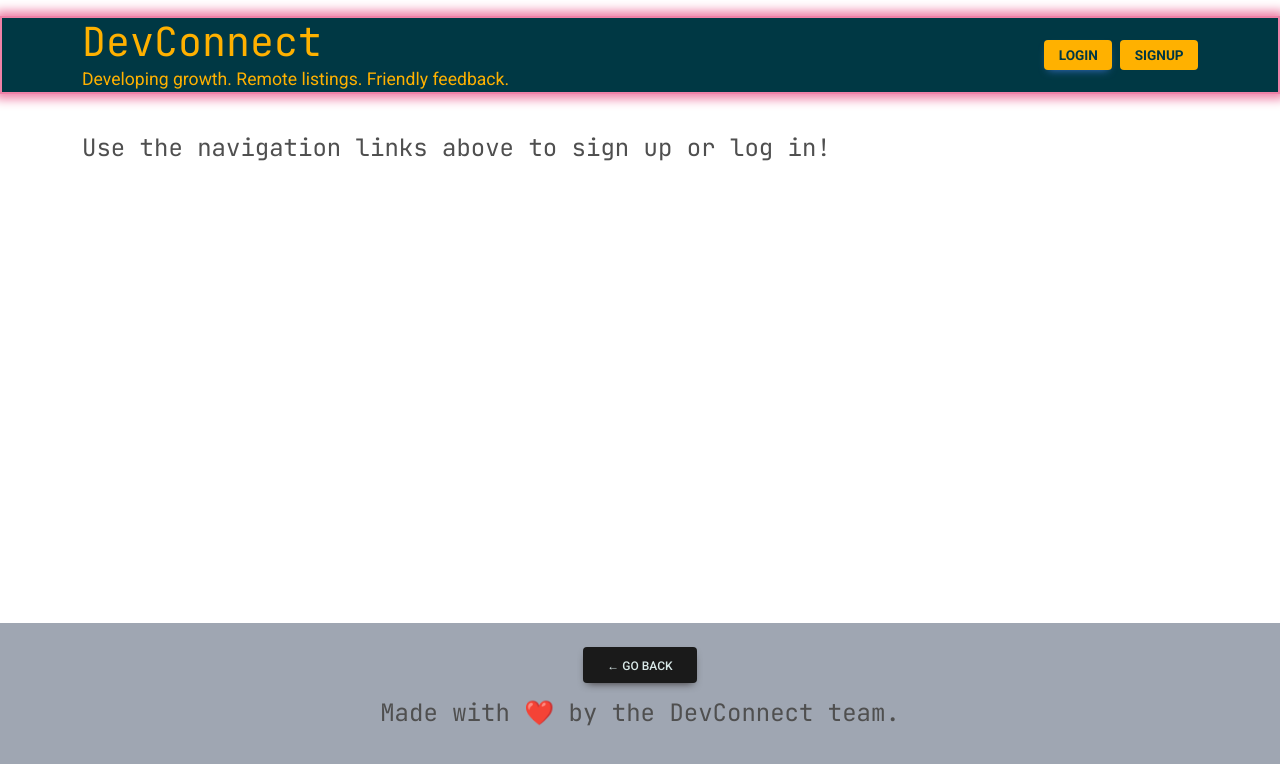
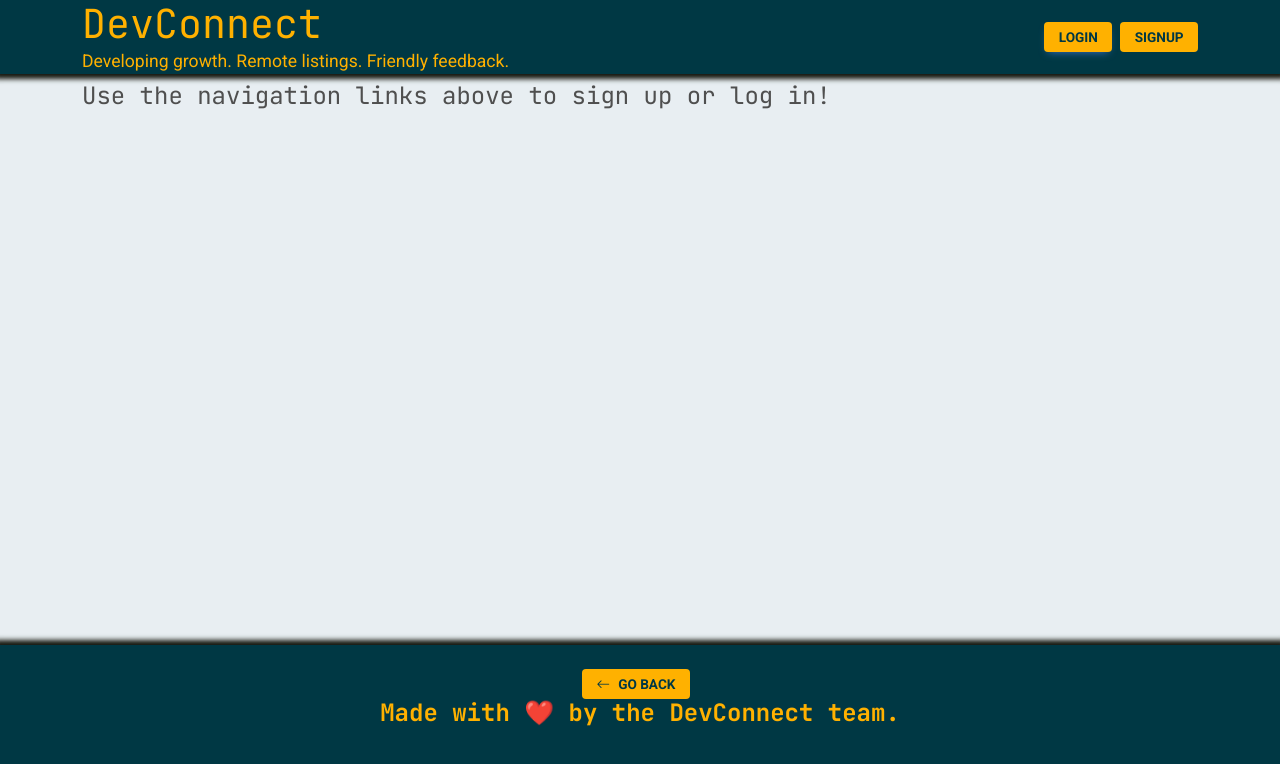
Before and after one commit to jannorth/DevConnect, a React (Create React App) app in the folder client/: page /me in a window 1280 px wide. Shown: the top 764 px of the page. Built offline with nearby package versions, Linux system fonts and the light colour scheme; no server answers.

Commit message:
unified color scheme, styled footer, repaired index.css

```diff
--- a/client/src/App.js
+++ b/client/src/App.js
@@ -1,4 +1,5 @@
 import React from 'react';
+import { Colors } from '../src/colors';
 import {
   ApolloClient,
   InMemoryCache,
@@ -43,6 +44,7 @@ const client = new ApolloClient({
 
 function App() {
   return (
+    <div style={{ backgroundColor: Colors.tertiaryColor }}>
     <ApolloProvider client={client}>
       <Router>
         <div className="flex-column justify-flex-start min-100-vh">
@@ -81,6 +83,7 @@ function App() {
         </div>
       </Router>
     </ApolloProvider>
+    </div>
   );
 }
 
--- a/client/src/colors.js
+++ b/client/src/colors.js
@@ -1,6 +1,6 @@
 export const Colors = {
     primaryColor: '#003844',
     secondaryColor: '#FFB100',
-    tertiaryColor: '#FFEBC6',
-    quarternaryColor: '#EF81A7'
+    tertiaryColor: '#E8EEF2',
+    quarternaryColor: '#161810'
 };
--- a/client/src/components/Footer/index.js
+++ b/client/src/components/Footer/index.js
@@ -1,21 +1,28 @@
 import React from 'react';
 import { useLocation, useNavigate } from 'react-router-dom';
+import { Colors } from '../../colors';
 
 const Footer = () => {
   const location = useLocation();
   const navigate = useNavigate();
   return (
-    <footer className="w-100 mt-auto bg-secondary p-4">
+    <footer className="w-100 mt-auto py-4"
+    style={{
+      backgroundColor: Colors.primaryColor,
+      color: Colors.secondaryColor,
+      boxShadow: `0px 0px 5px 5px ${Colors.quarternaryColor}`
+      }}>
       <div className="container text-center mb-5">
         {location.pathname !== '/' && (
           <button
-            className="btn btn-dark mb-3"
+            className="btn btn-secondary btn-sm me-2 fw-bold text-uppercase"
             onClick={() => navigate(-1)}
+            style={{ backgroundColor: Colors.secondaryColor, color: Colors.primaryColor }}
           >
-            &larr; Go Back
+            <i className="bi bi-arrow-left me-2"></i>Go Back
           </button>
         )}
-        <h4>
+        <h4 style={{ fontWeight: 'bold' }}>
           Made with{' '}
           <span
             className="emoji"
--- a/client/src/components/Header/index.js
+++ b/client/src/components/Header/index.js
@@ -12,14 +12,13 @@ const Header = () => {
   };
 
   return (
-<header className=" mb-4 py-3">
+<header className="w-100 mt-0 mb-2">
   <div
     className="mx-auto"
     style={{
       backgroundColor: Colors.primaryColor,
       color: Colors.secondaryColor,
-      border: `2px solid ${Colors.quarternaryColor}`,
-      boxShadow: `0px 0px 10px 5px ${Colors.quarternaryColor}`,
+      boxShadow: `0px 0px 5px 5px ${Colors.quarternaryColor}`,
     }}
   >
         <div className="container d-flex justify-content-between align-items-center">
--- a/client/src/index.css
+++ b/client/src/index.css
@@ -1,17 +1,247 @@
-/*! normalize.css v8.0.1 | MIT License | github.com/necolas/normalize.css */
-/* Document
+/* 1. Correct the line height in all browsers.
+ * 2. Prevent adjustments of font size after orientation changes in iOS.
+ */
+html {
+  line-height: 1.15;
+  /* 1 */
+  -webkit-text-size-adjust: 100%;
+  /* 2 */
+}
+
+/* Sections
    ========================================================================== */
 /**
- * 1. Correct the line height in all browsers.
- * 2. Prevent adjustments of font size after orientation changes in iOS.
- */
-
-
-
-  /**
-   * Add the correct vertical alignment in Chrome, Firefox, and Opera.
-   */
-  progress {
+ * Remove the margin in all browsers.
+ */
+body {
+  margin: 0;
+}
+
+/**
+ * Render the `main` element consistently in IE.
+ */
+main {
+  display: block;
+}
+
+/**
+ * Correct the font size and margin on `h1` elements within `section` and
+ * `article` contexts in Chrome, Firefox, and Safari.
+ */
+h1 {
+  font-size: 2em;
+  margin: 0.67em 0;
+}
+
+/* Grouping content
+   ========================================================================== */
+/**
+ * 1. Add the correct box sizing in Firefox.
+ * 2. Show the overflow in Edge and IE.
+ */
+hr {
+  box-sizing: content-box;
+  /* 1 */
+  height: 0;
+  /* 1 */
+  overflow: visible;
+  /* 2 */
+}
+
+/**
+ * 1. Correct the inheritance and scaling of font size in all browsers.
+ * 2. Correct the odd `em` font sizing in all browsers.
+ */
+pre {
+  font-family: monospace, monospace;
+  /* 1 */
+  font-size: 1em;
+  /* 2 */
+}
+
+/* Text-level semantics
+   ========================================================================== */
+/**
+ * Remove the gray background on active links in IE 10.
+ */
+a {
+  background-color: transparent;
+}
+
+/**
+ * 1. Remove the bottom border in Chrome 57-
+ * 2. Add the correct text decoration in Chrome, Edge, IE, Opera, and Safari.
+ */
+abbr[title] {
+  border-bottom: none;
+  /* 1 */
+  text-decoration: underline;
+  /* 2 */
+  text-decoration: underline dotted;
+  /* 2 */
+}
+
+/**
+ * Add the correct font weight in Chrome, Edge, and Safari.
+ */
+b,
+strong {
+  font-weight: bolder;
+}
+
+/**
+ * 1. Correct the inheritance and scaling of font size in all browsers.
+ * 2. Correct the odd `em` font sizing in all browsers.
+ */
+code,
+kbd,
+samp {
+  font-family: monospace, monospace;
+  /* 1 */
+  font-size: 1em;
+  /* 2 */
+}
+
+/**
+ * Add the correct font size in all browsers.
+ */
+small {
+  font-size: 80%;
+}
+
+/**
+ * Prevent `sub` and `sup` elements from affecting the line height in
+ * all browsers.
+ */
+sub,
+sup {
+  font-size: 75%;
+  line-height: 0;
+  position: relative;
+  vertical-align: baseline;
+}
+
+sub {
+  bottom: -0.25em;
+}
+
+sup {
+  top: -0.5em;
+}
+
+/* Embedded content
+   ========================================================================== */
+/**
+ * Remove the border on images inside links in IE 10.
+ */
+img {
+  border-style: none;
+}
+
+/* Forms
+   ========================================================================== */
+/**
+ * 1. Change the font styles in all browsers.
+ * 2. Remove the margin in Firefox and Safari.
+ */
+button,
+input,
+optgroup,
+select,
+textarea {
+  font-family: inherit;
+  /* 1 */
+  font-size: 100%;
+  /* 1 */
+  line-height: 1.15;
+  /* 1 */
+  margin: 0;
+  /* 2 */
+}
+
+/**
+ * Show the overflow in IE.
+ * 1. Show the overflow in Edge.
+ */
+button,
+input {
+  /* 1 */
+  overflow: visible;
+}
+
+/**
+ * Remove the inheritance of text transform in Edge, Firefox, and IE.
+ * 1. Remove the inheritance of text transform in Firefox.
+ */
+button,
+select {
+  /* 1 */
+  text-transform: none;
+}
+
+/**
+ * Correct the inability to style clickable types in iOS and Safari.
+ */
+button,
+[type='button'],
+[type='reset'],
+[type='submit'] {
+  -webkit-appearance: button;
+}
+
+/**
+ * Remove the inner border and padding in Firefox.
+ */
+button::-moz-focus-inner,
+[type='button']::-moz-focus-inner,
+[type='reset']::-moz-focus-inner,
+[type='submit']::-moz-focus-inner {
+  border-style: none;
+  padding: 0;
+}
+
+/**
+ * Restore the focus styles unset by the previous rule.
+ */
+button:-moz-focusring,
+[type='button']:-moz-focusring,
+[type='reset']:-moz-focusring,
+[type='submit']:-moz-focusring {
+  outline: 1px dotted ButtonText;
+}
+
+/**
+ * Correct the padding in Firefox.
+ */
+fieldset {
+  padding: 0.35em 0.75em 0.625em;
+}
+
+/**
+ * 1. Correct the text wrapping in Edge and IE.
+ * 2. Correct the color inheritance from `fieldset` elements in IE.
+ * 3. Remove the padding so developers are not caught out when they zero out
+ *    `fieldset` elements in all browsers.
+ */
+legend {
+  box-sizing: border-box;
+  /* 1 */
+  color: inherit;
+  /* 2 */
+  display: table;
+  /* 1 */
+  max-width: 100%;
+  /* 1 */
+  padding: 0;
+  /* 3 */
+  white-space: normal;
+  /* 1 */
+}
+
+/**
+ * Add the correct vertical alignment in Chrome, Firefox, and Opera.
+ */
+   progress {
     vertical-align: baseline;
   }
 
```
